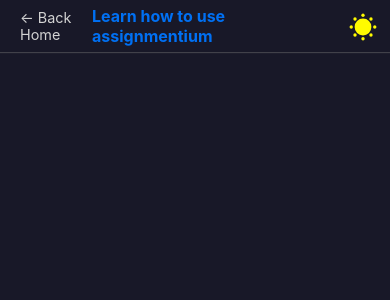
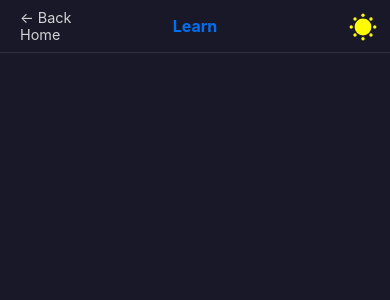
Before and after one commit to ninjaasmoke/afont, a Next.js app: page /learn in a window 390 px wide. Shown: the top 300 px of the page. Built offline with nearby package versions, Linux system fonts and the light colour scheme.

Commit message:
ui for responsive

```diff
--- a/components/nav.module.css
+++ b/components/nav.module.css
@@ -3,7 +3,7 @@
     width: 100%;
     position: fixed;
     top: 0;
-    box-shadow: 0px 0px 1px 1px #7c7c7c69;
+    box-shadow: 0px 0px 1px 1px #7c7c7c3b;
     display: flex;
     justify-content: space-between;
     align-items: center;
--- a/pages/learn.js
+++ b/pages/learn.js
@@ -9,7 +9,7 @@ export default function Learn() {
                 <title>Assignmentium | Learn</title>
             </Head>
 
-            <Nav linkTo="/" navTitle="Learn how to use assignmentium" />
+            <Nav linkTo="/" navTitle="Learn" />
         </div>
     )
 }
--- a/pages/new.js
+++ b/pages/new.js
@@ -9,7 +9,7 @@ export default function New() {
                 <title>Assignmentium | Create</title>
             </Head>
 
-            <Nav linkTo="/" navTitle="Create New Assignment" />
+            <Nav linkTo="/" navTitle="Create" />
         </div>
     )
 }
--- a/styles/Home.module.css
+++ b/styles/Home.module.css
@@ -42,7 +42,7 @@
 .title a:hover,
 .title a:focus,
 .title a:active {
-  text-decoration: underline;
+  text-decoration: none;
 }
 
 .title {
@@ -134,7 +134,7 @@
   }
 
   .footer {
-    margin: 12px 0;
+    margin: 12px auto;
     flex-direction: column;
   }
 }
```
